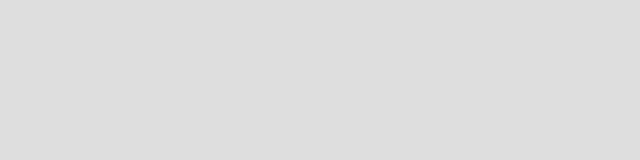
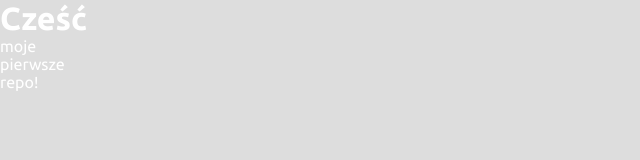
Before and after one commit to sylwiapolak/test, a plain HTML site: page index.html in a window 1280 px wide. Shown: the whole page, without its empty margins (0-640 px from the left). Drawn offline with Linux system fonts and the light colour scheme.

Commit message:
added h1, p and changes style

```diff
--- a/index.html
+++ b/index.html
@@ -13,7 +13,8 @@
 </head>
 
 <body>
-
+    <h1>Cześć</h1>
+    <p>moje pierwsze repo! </p>
 </body>
 
 </html>
--- a/style.css
+++ b/style.css
@@ -8,6 +8,7 @@ body {
 	height: 100vh;
 	font-family: 'Ubuntu', sans-serif;
 	color: #fff;
+	width: 50px;
 	background-color: #ddd;
 	overflow: hidden;
 }
```
